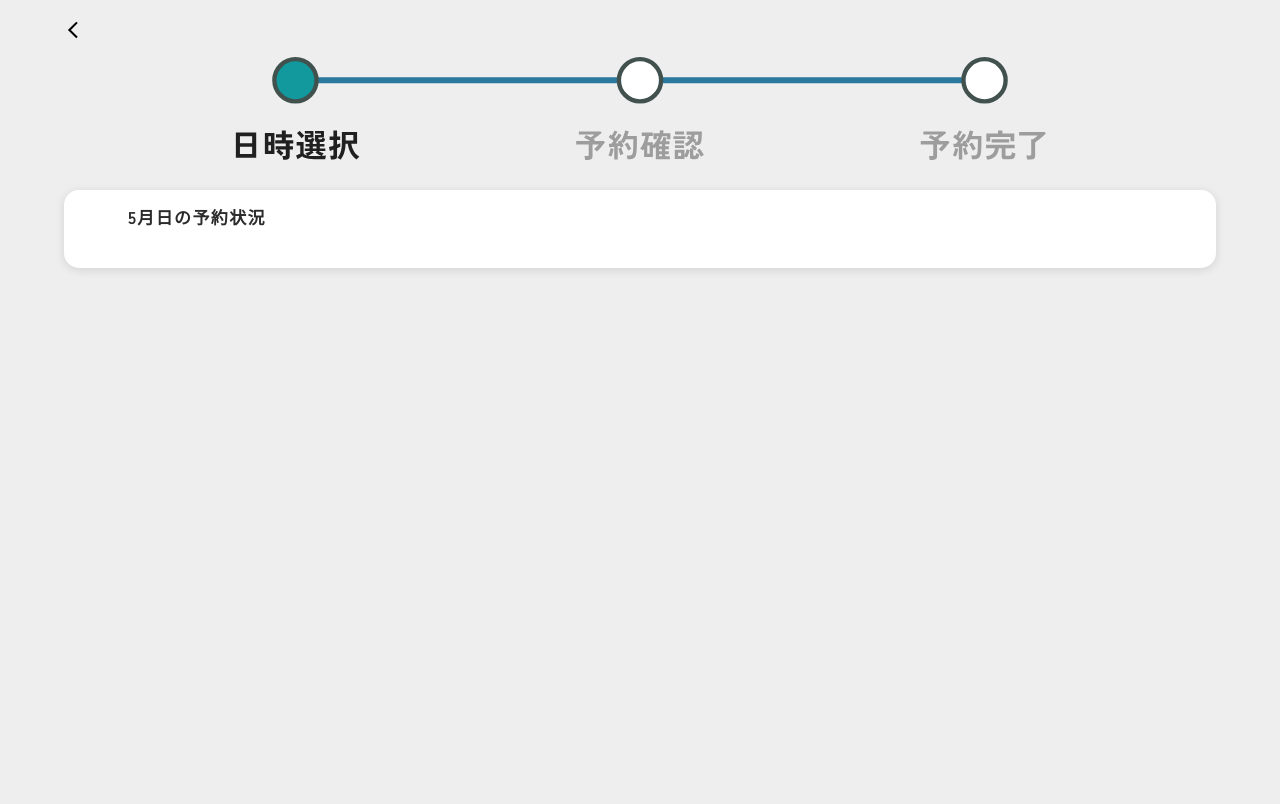
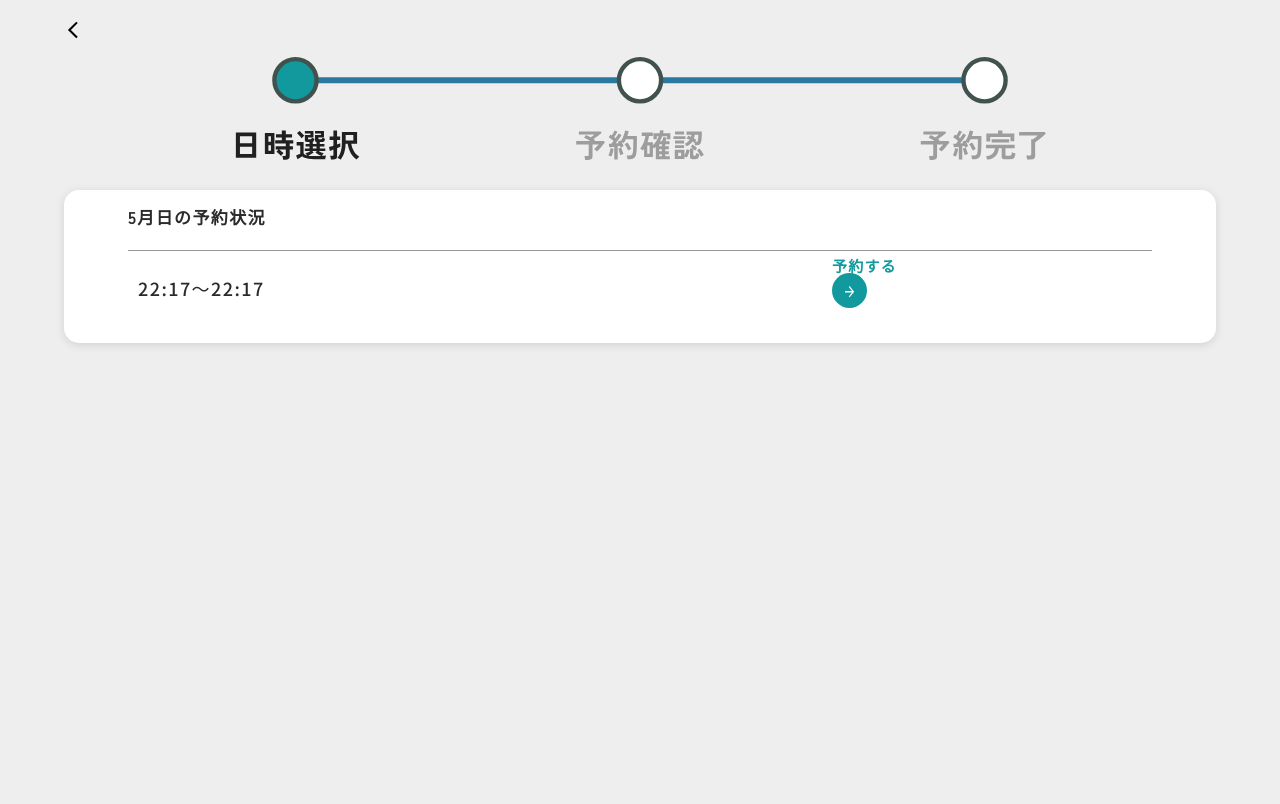
Before and after one commit to koppepan3/booking, a PHP site: page /details.php in a window 1280 px wide. Shown: the part 46-850 px from the top of the page. Run offline with PHP 8.4, Linux system fonts and the light colour scheme; the visitor is signed in with stand-in values (Sample User, id 1); data that the repository does not hold is empty.

Commit message:
[fix]ある日の予約状況css

```diff
--- a/details.css
+++ b/details.css
@@ -28,58 +28,21 @@
 }
 
 .ticket{
-    background-color: #E4F9F5;
-    border: 0px black solid;
-    border-radius: 12px;
+    border-top: 1.5px #969696 solid;
     position: relative;
-    height: 55px;
-    margin-bottom: 20px;
+    height: 74px;
+    margin: 0px;
 }
 
-.ticket::before{
-    position: absolute;
-    content: '';
-    left: 55vw;
-    z-index: 10;
-    width: 15px;
-    height: 15px;
-    border-radius: 50%;
-    background: white;
-    transform: translateX(-50%) translateY(-50%);
-    top: 0px;
-}
-
-.ticket::after{
-    position: absolute;
-    content: '';
-    left: 55vw;
-    z-index: 10;
-    width: 15px;
-    height: 15px;
-    border-radius: 50%;
-    background: white;
-    transform: translateX(-50%) translateY(50%);
-    bottom: 0px;
-}
 
 .ticket_left{
     position: absolute;
-    width: 40vw;
-    height: 40px;
-    left: 0vw;
-    top: 7.5px;
-}
-
-.ticket_middle{
-    position: absolute;
-    width: 15vw;
-    height: 40px;
-    left: 40vw;
-    top: 7.5px;
+    left: 10px;
+    top: 37px;
+    transform: translateY(-50%);
 }
 
 .ticket_right{
-    border-left: 1px dashed #C8C8C8 ;
     position: absolute;
     width: 25vw;
     height: 40px;
@@ -87,62 +50,28 @@
     top: 7.5px;
 }
 
-.ticket_left p{
-    font-family: 'Zen Kaku Gothic New';
+.ticket_left h3{
+    font-family: 'Noto Sans JP';
     font-style: normal;
     font-weight: 500;
-    font-size: 8px;
+    font-size: 18px;
     line-height: 100%;
     letter-spacing: 0.08em;
-    color: #8A8A8A;
-    margin:2px 0 0 15px;
+    color: #2A2A2A;
+    margin:0;
 }
 
-.ticket_left h3{
-    font-family: 'Zen Kaku Gothic New';
+.ticket_right h3{
+    font-family: 'Noto Sans JP';
     font-style: normal;
-    font-weight: bold;
-    font-size: 16px;
+    font-weight: 700;
+    font-size: 15px;
     line-height: 100%;
-    letter-spacing: 0.18em;
-    color: #2A2A2A;
-    margin:4px 0 0 20px;
+    letter-spacing: 0.08em;
+    color: #11999E;
+    margin:0;
 }
 
-.ticket_middle p{
-    font-family: 'Zen Kaku Gothic New';
-    font-style: normal;
-    font-weight: 500;
-    font-size: 8px;
-    line-height: 100%;
-    letter-spacing: 0.08em;
-    color: #8A8A8A;
-    margin:2px 0 0 0;
+.ticket_right img{
+    width: 35px;
 }
-
-.ticket_middle h3{
-    font-family: 'Zen Kaku Gothic New';
-    font-style: normal;
-    font-weight: bold;
-    font-size: 16px;
-    line-height: 100%;
-    letter-spacing: 0.18em;
-    color: #2A2A2A;
-    margin:4px 0 0 8px;
-}
-
-.submit_button{
-    margin: 5.5px 3vw;
-    width: 19vw;
-    height: 29px;
-    border-radius: 50px;
-    border: none;
-    background-color: #11999E;
-    color: #E4F9F5;
-    font-family: 'Zen Kaku Gothic New';
-    font-style: normal;
-    font-weight: 500;
-    font-size: 10px;
-    line-height: 100%;
-    letter-spacing: 0.12em;
-}
--- a/details.php
+++ b/details.php
@@ -33,7 +33,7 @@ if($date == 32){
         <!--  Google Font 読み込み  -->
         <link rel="preconnect" href="https://fonts.googleapis.com">
         <link rel="preconnect" href="https://fonts.gstatic.com" crossorigin>
-        <link href="https://fonts.googleapis.com/css2?family=Zen+Kaku+Gothic+New:wght@500;700&display=swap" rel="stylesheet">
+        <link href="https://fonts.googleapis.com/css2?family=Noto+Sans+JP:wght@500;700&family=Zen+Kaku+Gothic+New:wght@500;700;900&display=swap" rel="stylesheet">
     </head>
     <body>
         <header>
@@ -49,7 +49,12 @@ if($date == 32){
             <img id="statusBar" src="file/statusBar_1.svg">
             <div class="content"id="content_1">
                 <h1><?php echo $MonthDate; ?>の予約状況</h1>
-                <div id="ticket_list"></div>
+                <div id="ticket_list">
+                    <div class="ticket">
+                        <div class="ticket_left"><h3>22:17～22:17</h3></div>
+                        <div class="ticket_right"><h3>予約する</h3><img src="file/arrow_circle.svg"></div>
+                    </div>
+                </div>
             </div>
         </div>
 
```
Also changed, not shown: file/arrow_circle.svg (added).
